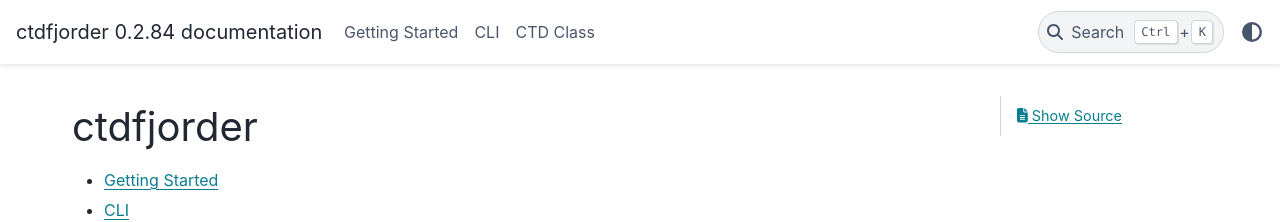
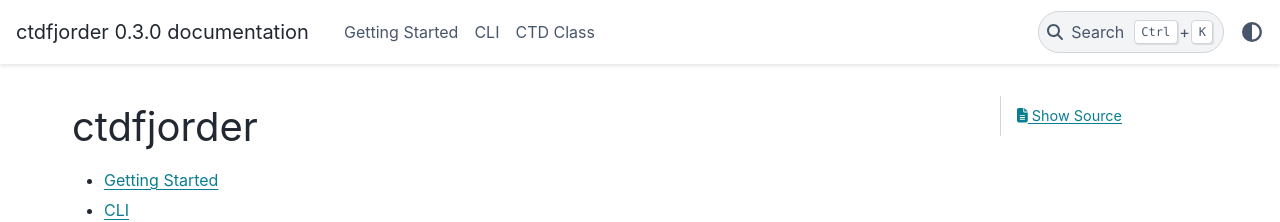
Before and after one commit to nikothomas/ctdfjorder, a Sphinx documentation site: the page built from docs/index.rst, in a window 1280 px wide. Shown: the top 222 px of the page. Built offline with Sphinx 7.4.7 and the PyData theme 0.15.4, drawn with Linux system fonts in a browser that asks for light colours.

Commit message:
Changed version to v0.3.0

```diff
--- a/docs/conf.py
+++ b/docs/conf.py
@@ -12,7 +12,7 @@
 project = 'ctdfjorder'
 copyright = '2024, Nikolas Yanek-Chrones'
 author = 'Nikolas Yanek-Chrones'
-release = '0.2.84'
+release = '0.3.0'
 
 # -- General configuration ---------------------------------------------------
 # https://www.sphinx-doc.org/en/master/usage/configuration.html#general-configuration
--- a/pyproject.toml
+++ b/pyproject.toml
@@ -4,7 +4,7 @@ build-backend = "poetry.core.masonry.api"
 
 [tool.poetry]
 name = "ctdfjorder"
-version = "0.2.84"
+version = "0.3.0"
 description = "A package for processing and analyzing CTD data."
 readme = "README.md"
 authors = ["Nikolas Yanek-Chrones <research@icarai.io>"]
```
